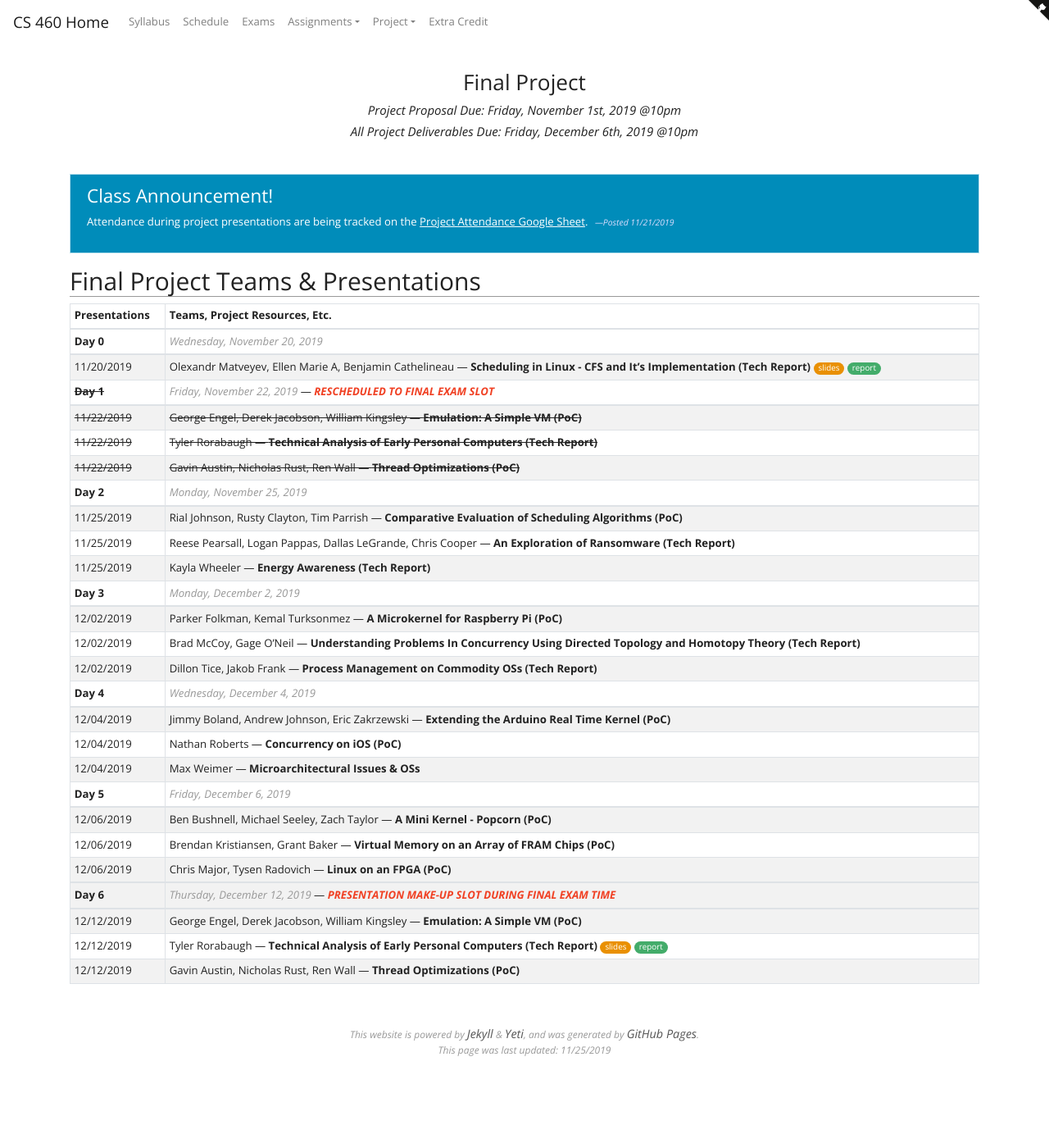
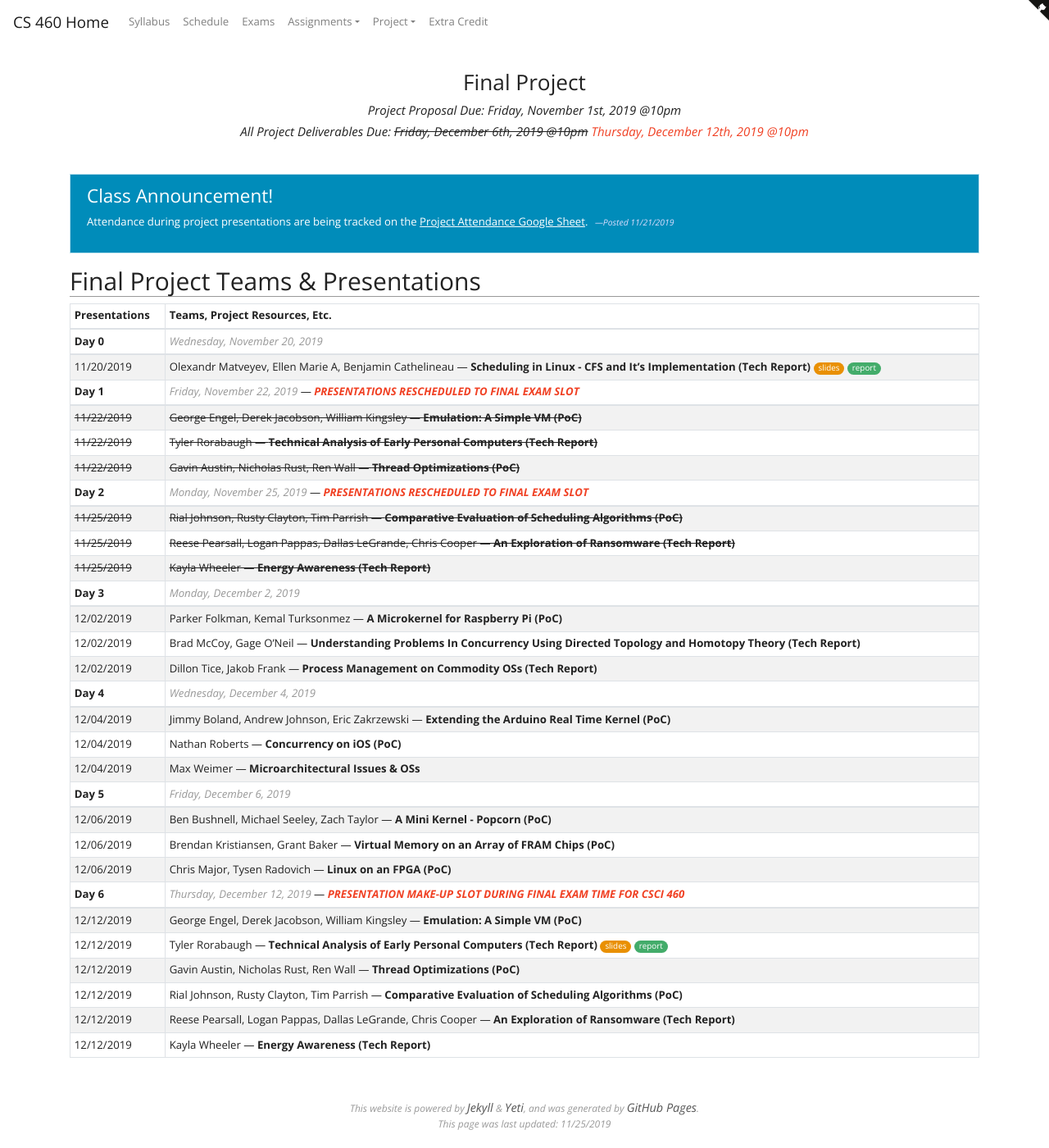
Before and after one commit to traviswpeters/cs460-2019-fall, a Jekyll site: the page built from project/schedule.md, in a window 1280 px wide and 1400 px high, scrolled down 95 px. Shown: the whole window at 82% size. Built offline with Jekyll 4.4.1, drawn with Linux system fonts in a browser that asks for light colours; nearby versions of some CDN libraries; before the commit the page ends 1405 px from its top, so only the background shows below that.

Commit message:
more updates to schedule for pa3 + final project

```diff
--- a/_data/settings.yml
+++ b/_data/settings.yml
@@ -96,9 +96,9 @@ assignments:
     shortname: 'PA3'
     longname: 'Assignment 3: Peer Project Review'
     url: 'a3'
-    due: 'Due 12/07'
+    due: '~~Due 12/07~~ **Due 12/12**{:.text-danger}'
     timedue: '@10pm'
-    duelong: 'Saturday, December 7th, 2019 @10pm'
+    duelong: '~~Saturday, December 7th, 2019 @10pm~~ **Thursday, December 12th, 2019 @10pm**{:.text-danger}'
     show: True # show on schedule?
 
 project:
@@ -109,7 +109,7 @@ project:
   signuplink: 'https://docs.google.com/spreadsheets/d/1uMk0pcho_B2v8_7t_E3S-IpsdUfhjBKsT5XdBcfPOBI/edit?usp=sharing'
   attendance: 'https://docs.google.com/spreadsheets/d/1ViB-YF5SGXbf1jsXAIPJ-kK7-b3QskZJt4G-cYMuH9s/edit?usp=sharing'
   due-proposal: 'Friday, November 1st, 2019 @10pm'
-  due-final: 'Friday, December 6th, 2019 @10pm'
+  due-final: '~~Friday, December 6th, 2019 @10pm~~ **Thursday, December 12th, 2019 @10pm**{:.text-danger}'
 
 exams:
   files: "notes"
--- a/_includes/menu.html
+++ b/_includes/menu.html
@@ -33,7 +33,7 @@
                 <li class="nav-item dropdown">
                   <a class="nav-link dropdown-toggle" data-toggle="dropdown" href="#" role="button" aria-haspopup="true" aria-expanded="false">{{ item.name }}</a>
                   <div class="dropdown-menu" x-placement="bottom-start" style="position: absolute; transform: translate3d(0px, 40px, 0px); top: 0px; left: 0px; will-change: transform;">
-                    <a class="dropdown-item" href="{{ site.baseurl }}/{{ item.url }}">{{ item.name }} | Syllabus <br/><br/> <i>All Materials Due: {{site.data.settings.project.due-final}}</i></a>
+                    <a class="dropdown-item" href="{{ site.baseurl }}/{{ item.url }}">{{ item.name }} | Syllabus <br/><br/><i>All Materials Due: {{site.data.settings.project.due-final | markdownify}}</i></a>
                     <div class="dropdown-divider"></div>
                     {% for ppage in site.data.settings.project.pages %}
                     <a class="dropdown-item" href="{{ site.baseurl }}/project/{{ppage[0]}}">{{ppage[1]}}</a>
--- a/project/schedule.md
+++ b/project/schedule.md
@@ -44,16 +44,16 @@ Attendance during project presentations are being tracked on the [Project Attend
 | **Day 0**      | <span class="note">Wednesday, November 20, 2019</span>
 | -------------- | -----------------------------------------------------------------------------------------------------------------------------------------------------------------------------
 | 11/20/2019     | Olexandr Matveyev, Ellen Marie A,  Benjamin Cathelineau --- **Scheduling in Linux - CFS and It's Implementation (Tech Report)** {{andersen-cathelineau-matveyev-slides}} {{andersen-cathelineau-matveyev-report}}
-| ~~**Day 1**~~  | <span class="note">Friday, November 22, 2019</span> --- _**RESCHEDULED TO FINAL EXAM SLOT**_{:.text-danger}
+| **Day 1**      | <span class="note">Friday, November 22, 2019</span> --- _**PRESENTATIONS RESCHEDULED TO FINAL EXAM SLOT**_{:.text-danger}
 | -------------- | -----------------------------------------------------------------------------------------------------------------------------------------------------------------------------
 | ~~11/22/2019~~ | ~~George Engel, Derek Jacobson, William Kingsley --- **Emulation: A Simple VM (PoC)**~~
 | ~~11/22/2019~~ | ~~Tyler Rorabaugh --- **Technical Analysis of Early Personal Computers (Tech Report)**~~
 | ~~11/22/2019~~ | ~~Gavin Austin, Nicholas Rust, Ren Wall --- **Thread Optimizations (PoC)**~~
-| **Day 2**      | <span class="note">Monday, November 25, 2019</span>
+| **Day 2**      | <span class="note">Monday, November 25, 2019</span>  --- _**PRESENTATIONS RESCHEDULED TO FINAL EXAM SLOT**_{:.text-danger}
 | -------------- | -----------------------------------------------------------------------------------------------------------------------------------------------------------------------------
-| 11/25/2019     | Rial Johnson, Rusty Clayton, Tim Parrish --- **Comparative Evaluation of Scheduling Algorithms (PoC)**
-| 11/25/2019     | Reese Pearsall, Logan Pappas, Dallas LeGrande, Chris Cooper --- **An Exploration of Ransomware (Tech Report)**
-| 11/25/2019     | Kayla Wheeler --- **Energy Awareness (Tech Report)**
+| ~~11/25/2019~~ | ~~Rial Johnson, Rusty Clayton, Tim Parrish --- **Comparative Evaluation of Scheduling Algorithms (PoC)**~~
+| ~~11/25/2019~~ | ~~Reese Pearsall, Logan Pappas, Dallas LeGrande, Chris Cooper --- **An Exploration of Ransomware (Tech Report)**~~
+| ~~11/25/2019~~ | ~~Kayla Wheeler --- **Energy Awareness (Tech Report)**~~
 | **Day 3**      | <span class="note">Monday, December 2, 2019</span>
 | -------------- | -----------------------------------------------------------------------------------------------------------------------------------------------------------------------------
 | 12/02/2019     | Parker Folkman, Kemal Turksonmez --- **A Microkernel for Raspberry Pi (PoC)**
@@ -69,10 +69,12 @@ Attendance during project presentations are being tracked on the [Project Attend
 | 12/06/2019     | Ben Bushnell, Michael Seeley, Zach Taylor --- **A Mini Kernel - Popcorn (PoC)**
 | 12/06/2019     | Brendan Kristiansen, Grant Baker --- **Virtual Memory on an Array of FRAM Chips (PoC)**
 | 12/06/2019     | Chris Major, Tysen Radovich --- **Linux on an FPGA (PoC)**
-| -------------- | -----------------------------------------------------------------------------------------------------------------------------------------------------------------------------
-| **Day 6**      | <span class="note">Thursday, December 12, 2019</span> --- _**PRESENTATION MAKE-UP SLOT DURING FINAL EXAM TIME**_{:.text-danger}
+| **Day 6**      | <span class="note">Thursday, December 12, 2019</span> --- _**PRESENTATION MAKE-UP SLOT DURING FINAL EXAM TIME FOR CSCI 460**_{:.text-danger}
 | -------------- | -----------------------------------------------------------------------------------------------------------------------------------------------------------------------------
 | 12/12/2019     | George Engel, Derek Jacobson, William Kingsley --- **Emulation: A Simple VM (PoC)**
 | 12/12/2019     | Tyler Rorabaugh --- **Technical Analysis of Early Personal Computers (Tech Report)** {{rorabaugh-slides}} {{rorabaugh-report}}
 | 12/12/2019     | Gavin Austin, Nicholas Rust, Ren Wall --- **Thread Optimizations (PoC)**
+| 12/12/2019     | Rial Johnson, Rusty Clayton, Tim Parrish --- **Comparative Evaluation of Scheduling Algorithms (PoC)**
+| 12/12/2019     | Reese Pearsall, Logan Pappas, Dallas LeGrande, Chris Cooper --- **An Exploration of Ransomware (Tech Report)**
+| 12/12/2019     | Kayla Wheeler --- **Energy Awareness (Tech Report)**
 | -------------- | -----------------------------------------------------------------------------------------------------------------------------------------------------------------------------
```
Also changed, not shown: index.md (+6 -3 lines).
